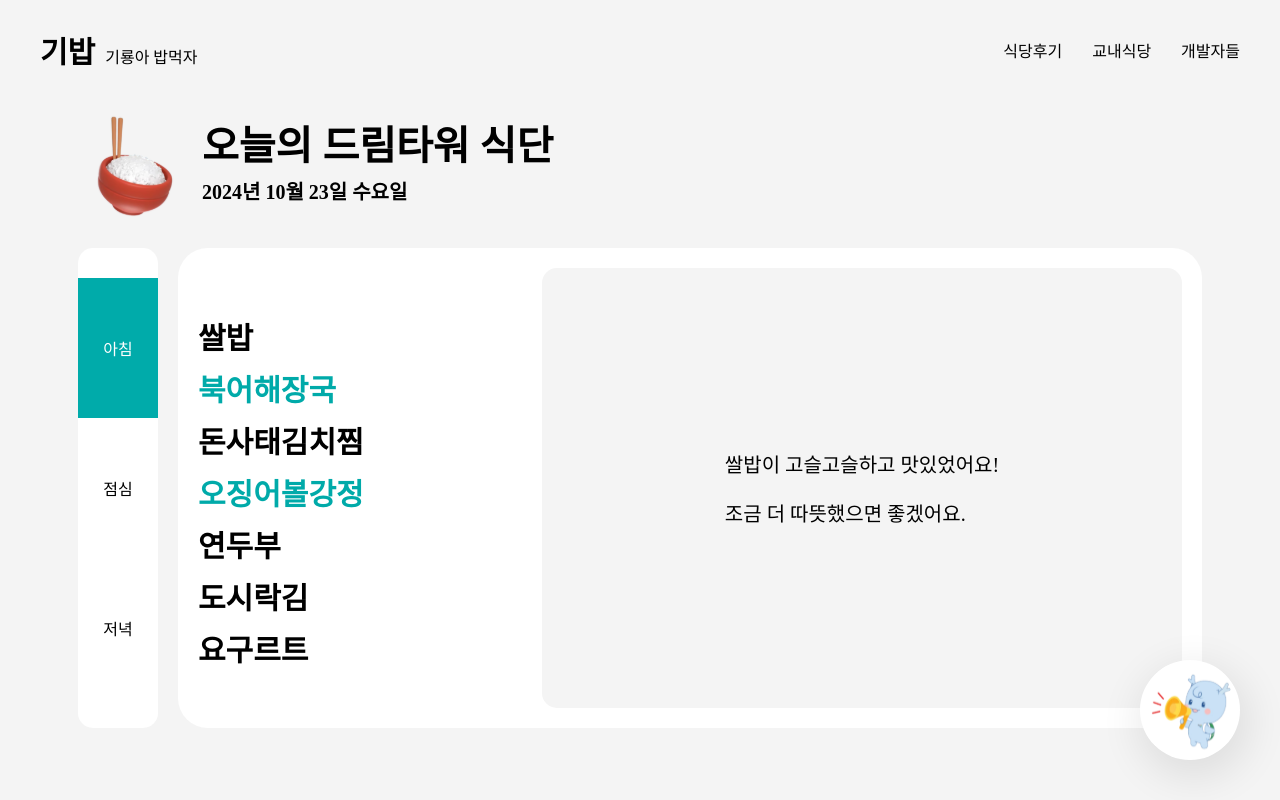
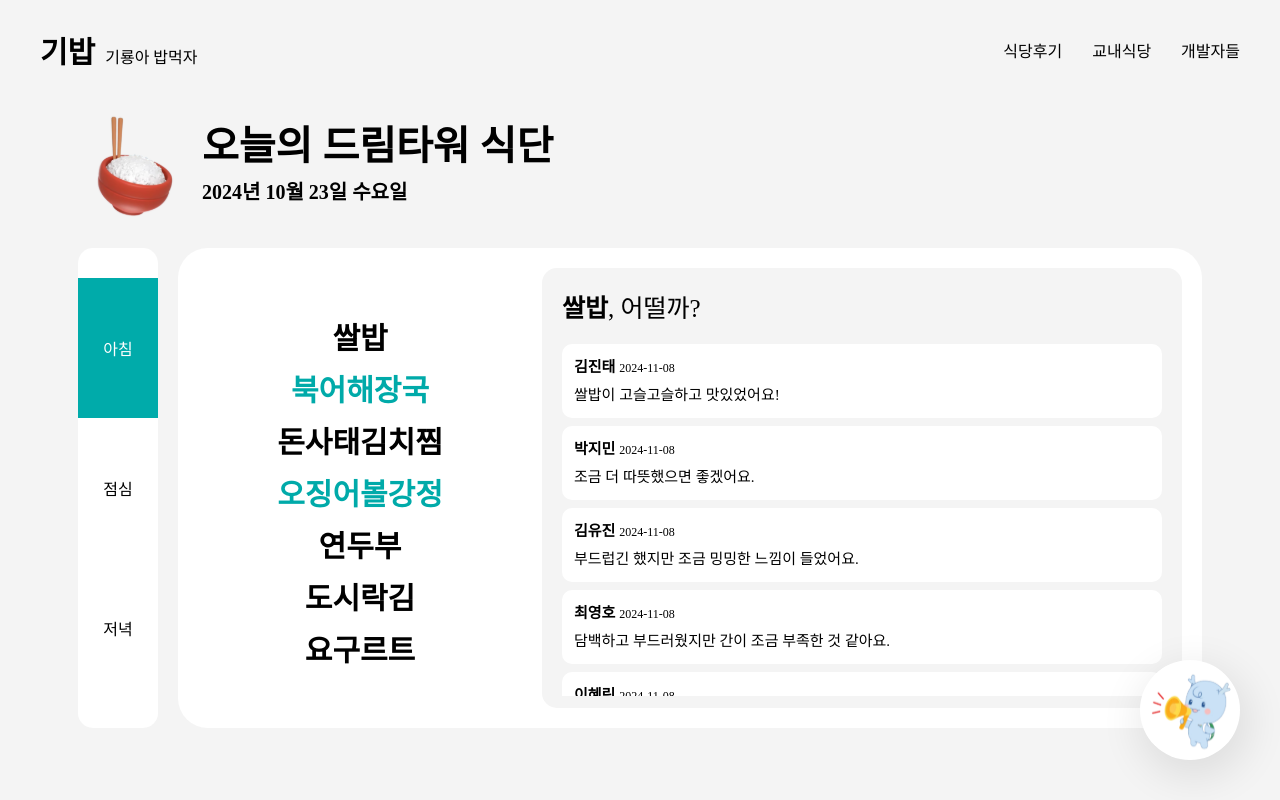
Before and after one commit to cho4u4o/Kyonggi-Univ-Diet-Information-FE, a React (Vite) app: page / in a window 1280 px wide. Both pictures are taken after a click on the element "쌀밥". Built offline with nearby package versions, Linux system fonts and the light colour scheme.

Commit message:
design : menu review view

```diff
--- a/src/components/MenuCardSection.jsx
+++ b/src/components/MenuCardSection.jsx
@@ -61,7 +61,13 @@ const MenuCard = styled.div`
 `
 
 const MenuDiv = styled.div`
+  margin: 0 auto;
   flex-direction: column;
+  text-align: center;
+  padding-right: 20px;
+  @media (max-width: 480px) {
+    padding: 0;
+  }
 `
 
 const MenuSelectorBtn = styled.button`
@@ -81,8 +87,6 @@ const MenuSelectorBtn = styled.button`
 
   @media (max-width: 480px) {
     width: 16vw;
-    margin-right: ${(props) => props.marginright}px;
-    margin-bottom: 0;
     height: 30px;
   }
 `
@@ -100,8 +104,30 @@ const Menu = styled.p`
 const menuItems = dormMenus.DormMenus
 const menuReviews = reviews.DormMenuReviews
 
-const Review = styled.p`
+const ReviewScrollView = styled.div`
+  overflow: scroll;
+  height: 44vh;
+`
+
+const Review = styled.div`
+  box-sizing: border-box;
+  padding: 12px;
+  margin: 0px;
   font-family: Pretendard;
+  font-size: 15px;
+  line-height: 1.5em;
+  border-radius: 10px;
+  background-color: #fff;
+  margin-bottom: 8px;
+`
+const ReviewInfo = styled.p`
+  font-family: Pretendard;
+  font-size: 15px;
+  font-weight: 600;
+  margin: 0px;
+  padding-bottom: 4px;
+  cursor: pointer;
+  color: #000;
 `
 
 const MenuReviewDiv = styled.div`
@@ -109,8 +135,7 @@ const MenuReviewDiv = styled.div`
   box-sizing: border-box;
   padding: 20px;
   flex-direction: column;
-  align-items: center;
-  justify-content: center;
+
   width: 50vw;
   height: 55vh;
   background-color: #f4f4f4;
@@ -120,6 +145,12 @@ const MenuReviewDiv = styled.div`
   @media (max-width: 480px) {
     display: none;
   }
+`
+
+const Title = styled.p`
+  font-size: 25px;
+  margin: 0;
+  margin-bottom: 20px;
 `
 
 const MenuReview = ({ selectedMenu, menuReviews }) => {
@@ -132,11 +163,23 @@ const MenuReview = ({ selectedMenu, menuReviews }) => {
 
   return (
     <div>
-      {selectedReview.reviews.map((review) => (
-        <Review key={review.id} memberName={review.memberName}>
-          {review.content}
-        </Review>
-      ))}
+      <Title>
+        <b>{selectedMenu}</b>, 어떨까?
+      </Title>
+      <ReviewScrollView>
+        {selectedReview.reviews.map((review) => (
+          <Review key={review.id}>
+            <ReviewInfo>
+              {review.memberName}{' '}
+              <span style={{ fontSize: '12px', fontWeight: 500 }}>
+                2024-11-08
+              </span>
+              <span>{}</span>
+            </ReviewInfo>
+            {review.content}
+          </Review>
+        ))}
+      </ReviewScrollView>
     </div>
   )
 }
--- a/src/datas/reviews.json
+++ b/src/datas/reviews.json
@@ -295,6 +295,42 @@
           "memberName": "박지민",
           "content": "조금 더 따뜻했으면 좋겠어요.",
           "rating": 3
+        },
+        {
+          "id": "nn2",
+          "memberName": "김유진",
+          "content": "부드럽긴 했지만 조금 밍밍한 느낌이 들었어요.",
+          "rating": 4
+        },
+        {
+          "id": "nn3",
+          "memberName": "최영호",
+          "content": "담백하고 부드러웠지만 간이 조금 부족한 것 같아요.",
+          "rating": 3
+        },
+        {
+          "id": "nn4",
+          "memberName": "이혜린",
+          "content": "건강한 맛이라 좋았고, 간장 양념이랑 함께 먹으니 더 맛있었어요.",
+          "rating": 5
+        },
+        {
+          "id": "nn5",
+          "memberName": "정민지",
+          "content": "깔끔한 맛이 인상적이었지만 조금 더 고소한 맛이 있었으면 좋겠어요.",
+          "rating": 4
+        },
+        {
+          "id": "nn6",
+          "memberName": "한수빈",
+          "content": "부드럽고 건강한 느낌이 들었지만 살짝 차가운 느낌이 아쉬웠어요.",
+          "rating": 3
+        },
+        {
+          "id": "nn7",
+          "memberName": "오지훈",
+          "content": "맛은 좋았지만 양이 조금 적은 느낌이었습니다.",
+          "rating": 4
         }
       ]
     },
@@ -355,7 +391,7 @@
         {
           "id": "n9",
           "memberName": "송하윤",
-          "content": "건강한 맛이에요.",
+          "content": "연두부는 부드럽고 고소한 맛이 느껴지면서도, 담백하고 깔끔한 풍미 덕분에 정말 건강한 맛이에요. 특히 소화가 잘 되고 가볍게 먹기 좋아서 다이어트 식단이나 건강을 챙기고 싶은 식사에 딱 알맞은 메뉴라고 생각해요. 간장 소스나 참기름을 살짝 곁들이면 더욱 맛있게 즐길 수 있을 것 같아요!",
           "rating": 4
         },
         {
@@ -518,6 +554,142 @@
           "rating": 4
         }
       ]
+    },
+    {
+      "id": "바나나",
+      "reviews": [
+        {
+          "id": "n27",
+          "memberName": "정수진",
+          "content": "디저트로 적당했어요.",
+          "rating": 5
+        },
+        {
+          "id": "n28",
+          "memberName": "최영수",
+          "content": "조금 더 신선했으면 좋겠어요.",
+          "rating": 4
+        }
+      ]
+    },
+    {
+      "id": "보리밥",
+      "reviews": [
+        {
+          "id": "n29",
+          "memberName": "이민호",
+          "content": "고소하고 담백한 맛이 좋았어요.",
+          "rating": 5
+        },
+        {
+          "id": "n30",
+          "memberName": "김혜진",
+          "content": "조금 더 따뜻했으면 좋겠어요.",
+          "rating": 4
+        }
+      ]
+    },
+    {
+      "id": "미역국",
+      "reviews": [
+        {
+          "id": "n31",
+          "memberName": "박지훈",
+          "content": "깔끔하고 시원한 맛이 인상적이었어요.",
+          "rating": 5
+        },
+        {
+          "id": "n32",
+          "memberName": "최은영",
+          "content": "간이 조금 약했지만 괜찮았어요.",
+          "rating": 4
+        }
+      ]
+    },
+    {
+      "id": "닭볶음탕",
+      "reviews": [
+        {
+          "id": "n33",
+          "memberName": "한수진",
+          "content": "양념이 정말 맛있었어요.",
+          "rating": 5
+        },
+        {
+          "id": "n34",
+          "memberName": "이승호",
+          "content": "닭고기가 좀 더 부드러웠으면 좋겠어요.",
+          "rating": 4
+        }
+      ]
+    },
+    {
+      "id": "잡채",
+      "reviews": [
+        {
+          "id": "n35",
+          "memberName": "장민재",
+          "content": "재료가 신선하고 맛있었어요.",
+          "rating": 5
+        },
+        {
+          "id": "n36",
+          "memberName": "송지혜",
+          "content": "면이 조금 질긴 느낌이었어요.",
+          "rating": 3
+        }
+      ]
+    },
+    {
+      "id": "콩나물무침",
+      "reviews": [
+        {
+          "id": "n37",
+          "memberName": "윤지성",
+          "content": "아삭한 식감이 정말 좋았어요.",
+          "rating": 5
+        },
+        {
+          "id": "n38",
+          "memberName": "서민정",
+          "content": "간이 조금 심심했어요.",
+          "rating": 4
+        }
+      ]
+    },
+    {
+      "id": "깍두기",
+      "reviews": [
+        {
+          "id": "n39",
+          "memberName": "정우영",
+          "content": "적당히 익어서 정말 맛있었어요.",
+          "rating": 5
+        },
+        {
+          "id": "n40",
+          "memberName": "김지현",
+          "content": "살짝 더 새콤했으면 좋겠습니다.",
+          "rating": 4
+        }
+      ]
+    },
+    {
+      "id": "푸딩",
+      "reviews": [
+        {
+          "id": "n41",
+          "memberName": "황지민",
+          "content": "부드럽고 맛있었어요.",
+          "rating": 5
+        },
+        {
+          "id": "n42",
+          "memberName": "오세훈",
+          "content": "조금 더 달콤했으면 좋겠어요.",
+          "rating": 4
+        }
+      ]
     }
   ]
 }
```
